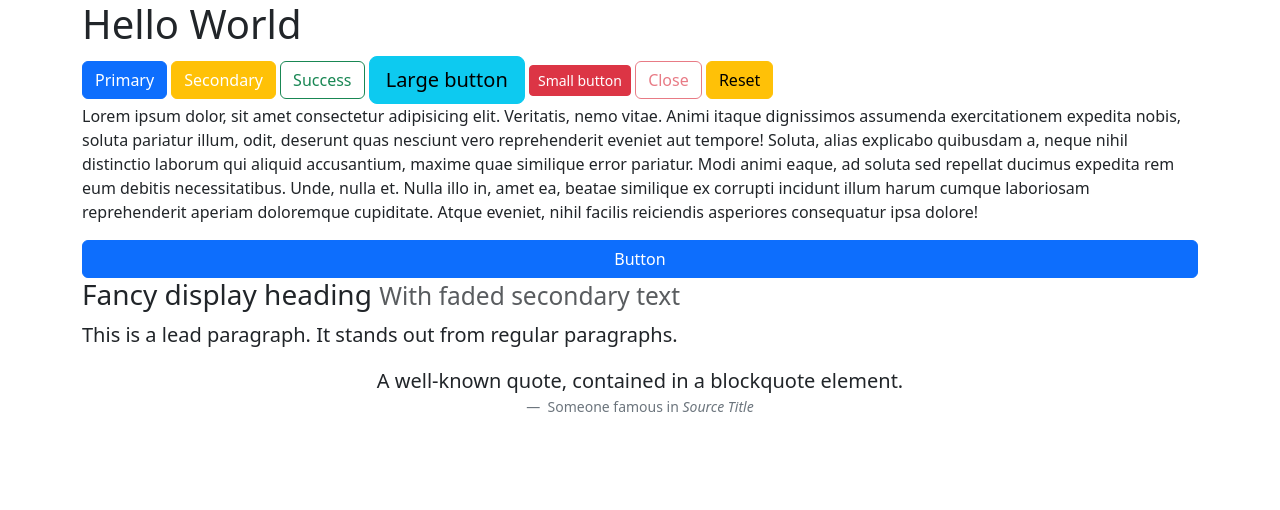
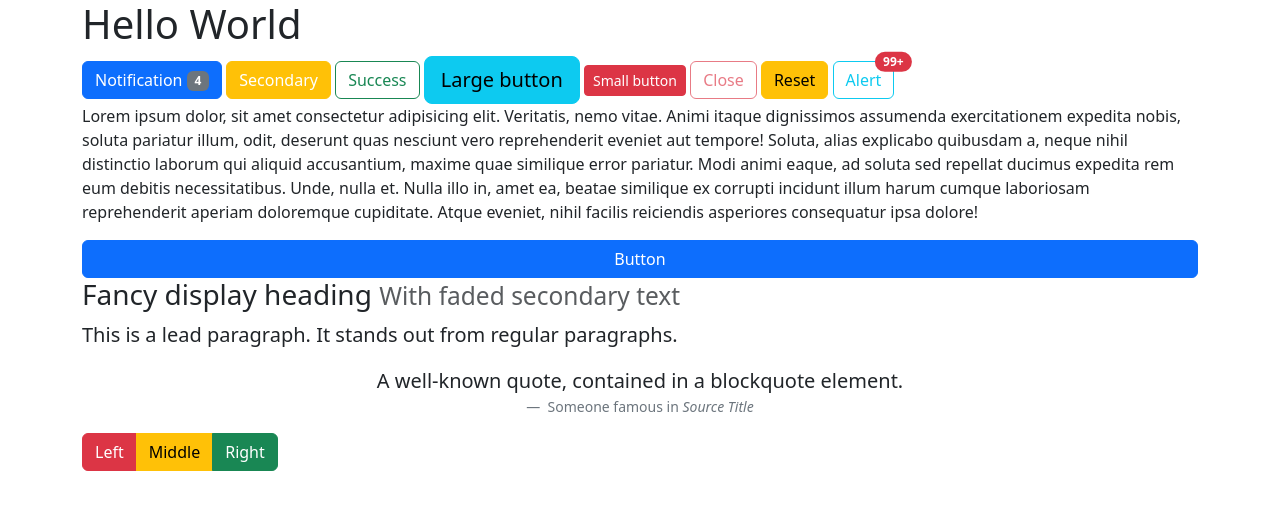
Before and after one commit to m-ghozi/kodebisat-mevn, a plain HTML site: page 3-Bootsrap/index.html in a window 1280 px wide. Drawn offline with nearby package versions, Linux system fonts and the light colour scheme; files that its build step writes are made by us from their sources.

Commit message:
badge & btn group

```diff
--- a/3-Bootsrap/index.html
+++ b/3-Bootsrap/index.html
@@ -15,7 +15,9 @@
   <body>
     <div class="container">
       <h1>Hello World</h1>
-      <button type="button" class="btn btn-primary">Primary</button>
+      <button type="button" class="btn btn-primary">
+        Notification <span class="badge text-bg-secondary">4</span>
+      </button>
       <button type="button" class="btn btn-warning text-white">
         Secondary
       </button>
@@ -26,6 +28,15 @@
         Close
       </button>
       <input class="btn btn-warning" type="reset" value="Reset" />
+      <button type="button" class="btn btn-outline-info position-relative">
+        Alert
+        <span
+          class="position-absolute top-0 start-100 translate-middle badge rounded-pill bg-danger"
+        >
+          99+
+          <span class="visually-hidden">unread messages</span>
+        </span>
+      </button>
       <p>
         Lorem ipsum dolor, sit amet consectetur adipisicing elit. Veritatis,
         nemo vitae. Animi itaque dignissimos assumenda exercitationem expedita
@@ -56,6 +67,15 @@
           Someone famous in <cite title="Source Title">Source Title</cite>
         </figcaption>
       </figure>
+      <div
+        class="btn-group"
+        role="group"
+        aria-label="Basic mixed styles example"
+      >
+        <button type="button" class="btn btn-danger">Left</button>
+        <button type="button" class="btn btn-warning">Middle</button>
+        <button type="button" class="btn btn-success">Right</button>
+      </div>
     </div>
 
     <script
```
